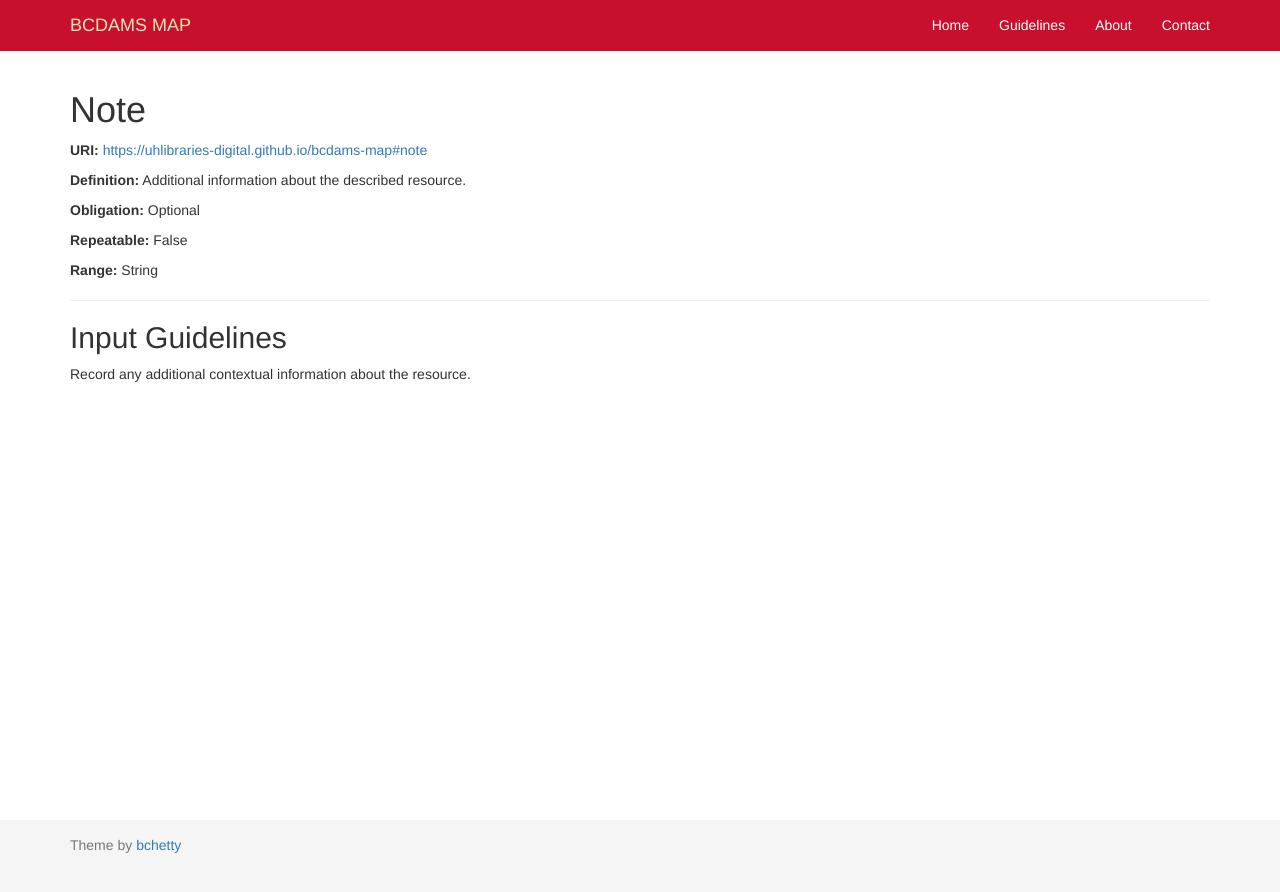
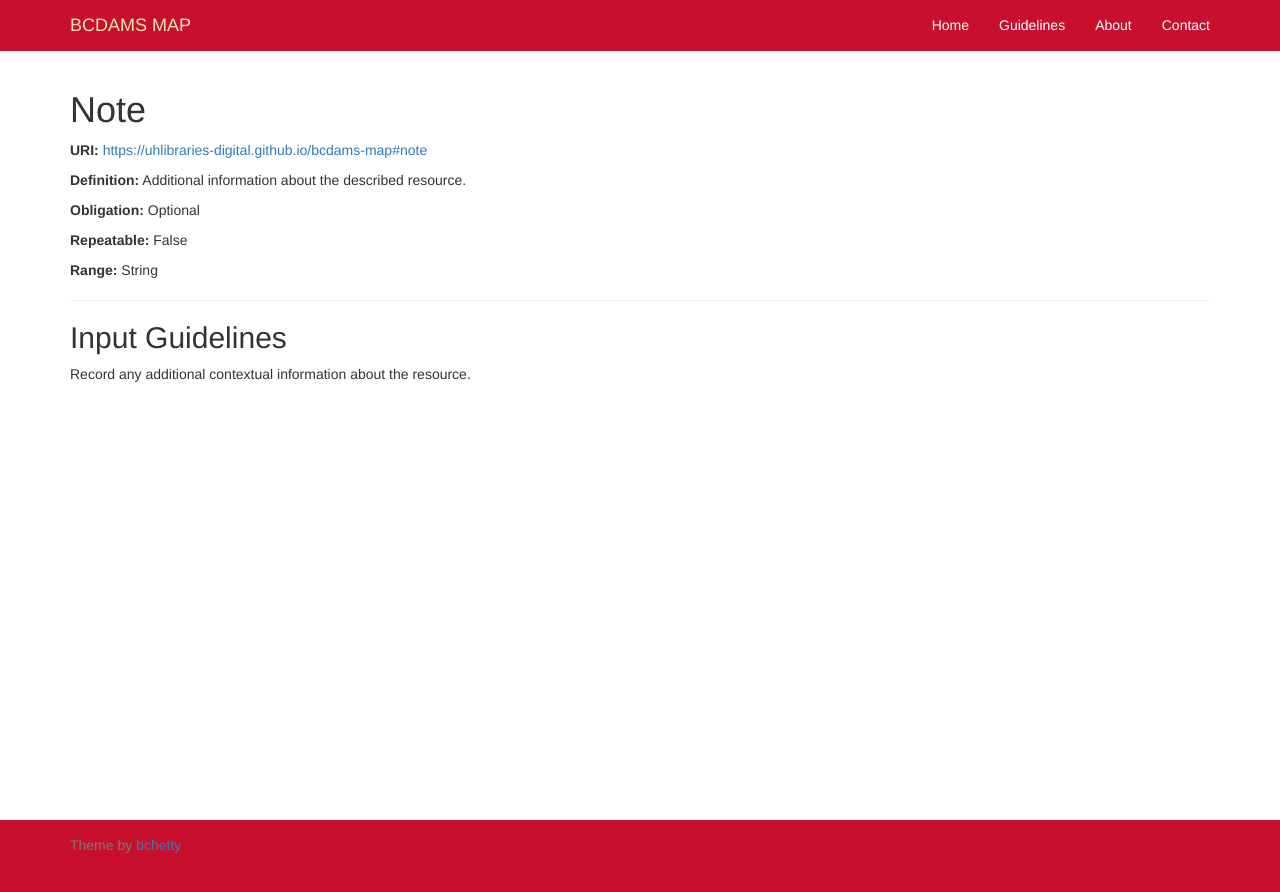
Before and after one commit to uhlibraries-digital/bcdams-map, a Jekyll site: the page built from guidelines/note.md, in a window 1280 px wide. Shown: the top 892 px of the page. Built offline with Jekyll 4.4.1, drawn with Linux system fonts in a browser that asks for light colours; nearby versions of some CDN libraries; comment, search, counter and statistics services are not loaded.

Commit message:
add custom footer styles

```diff
--- a/assets/css/custom.css
+++ b/assets/css/custom.css
@@ -48,6 +48,16 @@ body {
 }
 
 /**
+ * Footer
+ */
+.footer {
+  background-color: #c8102e;
+}
+.footer .footerBox > a {
+  color: #777;
+}
+
+/**
  * Tables
  */
 table,
```
